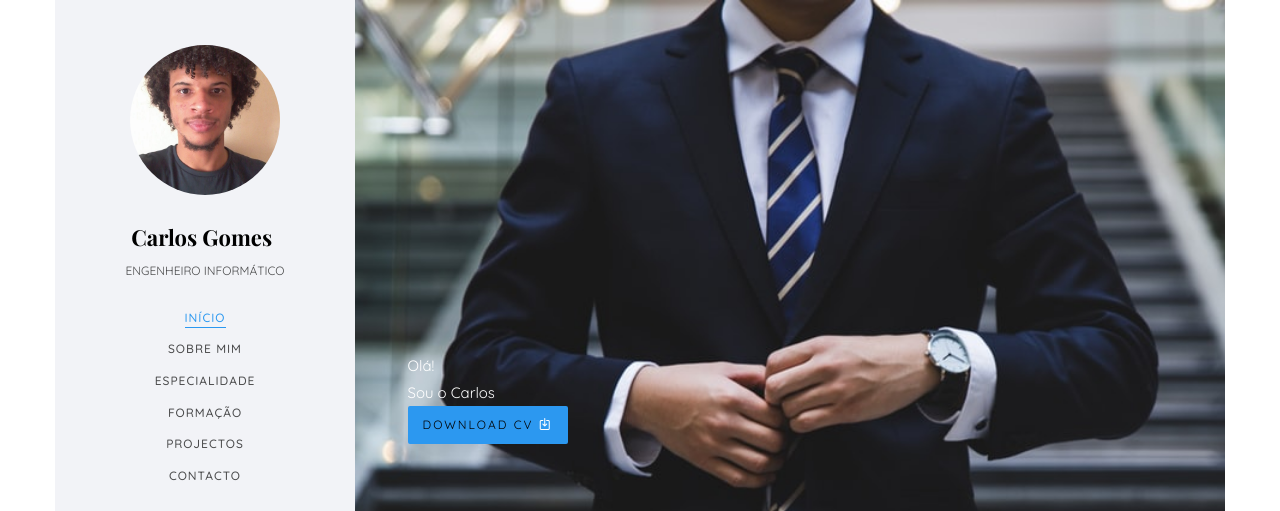
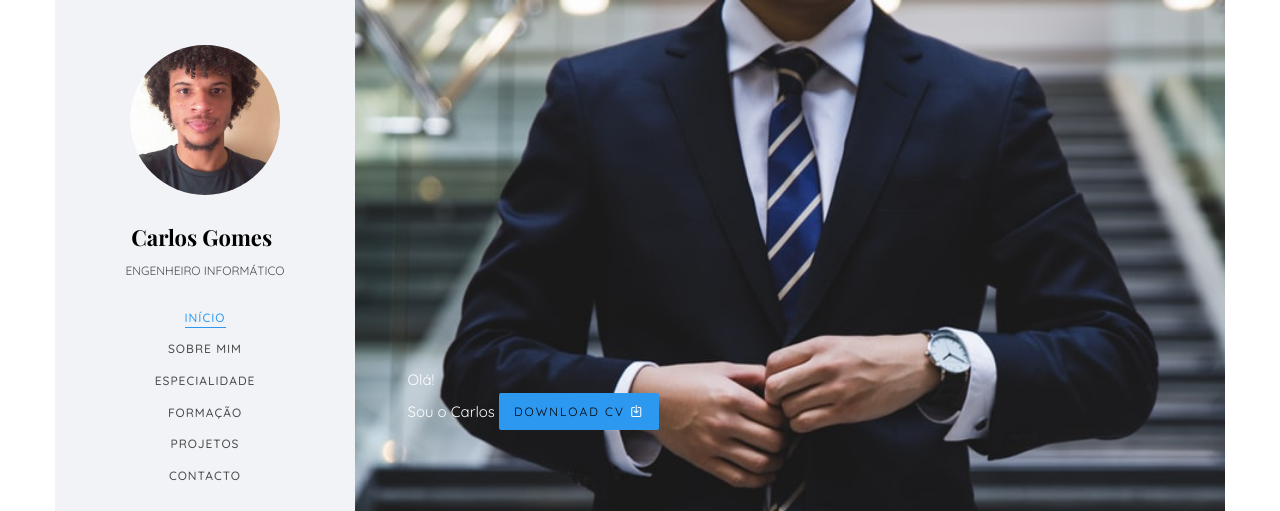
Before and after one commit to SWarrior97/Portofolio, a plain HTML site: page portofolio/index.html in a window 1280 px wide. Shown: the top 511 px of the page. Drawn offline with nearby package versions, Linux system fonts and the light colour scheme; files whose address does not match are found by name; a web font is replaced by a local one.

Commit message:
Update index.html

```diff
--- a/portofolio/index.html
+++ b/portofolio/index.html
@@ -71,7 +71,7 @@
 						<li><a href="#" data-nav-section="about">Sobre mim</a></li>
 						<li><a href="#" data-nav-section="skills">Especialidade</a></li>
 						<li><a href="#" data-nav-section="education">Formação</a></li>
-						<li><a href="#" data-nav-section="work">Projectos</a></li>
+						<li><a href="#" data-nav-section="work">Projetos</a></li>
 						<li><a href="#" data-nav-section="contact">Contacto</a></li>
 					</ul>
 				</div>
@@ -98,7 +98,9 @@
 					   					<div class="desc">
 											   <div class="Wrapper">
 													<koh1>Olá! <br>Sou o Carlos</h1>
-														<p><a onclick="downloadFile()" id="download" class="btn btn-primary btn-learn2">Download CV <i class="icon-download4"></i></a></p>
+														<a class="btn btn-primary btn-learn2" href="https://anonymousfiles.io/f/cv_kLF5mV8.pdf" download>
+															Download CV <i class="icon-download4"></i>
+														  </a>
 											   </div>
 										</div>
 					   				</div>
@@ -227,7 +229,7 @@
 									         <div class="panel-body">
 									            <div class="row">
 										      		<div class="col-md-6">
-														  <p>Licenciatura em Engenharia Informática de 2015/20118</p>
+														  <p>Licenciatura em Engenharia Informática de 2015/2018</p>
 														  <ul>
 															<li>Linguagem C</li>
 															<li>Linguagem Java</li>
@@ -275,8 +277,8 @@
 				<div class="colorlib-narrow-content">
 					<div class="row">
 						<div class="col-md-6 col-md-offset-3 col-md-pull-3 animate-box" data-animate-effect="fadeInLeft">
-							<span class="heading-meta">Projectos</span>
-							<h2 class="colorlib-heading animate-box">Projectos</h2>
+							<span class="heading-meta">Projetos</span>
+							<h2 class="colorlib-heading animate-box">Projetos</h2>
 						</div>
 					</div>
 					<div class="row">
```
